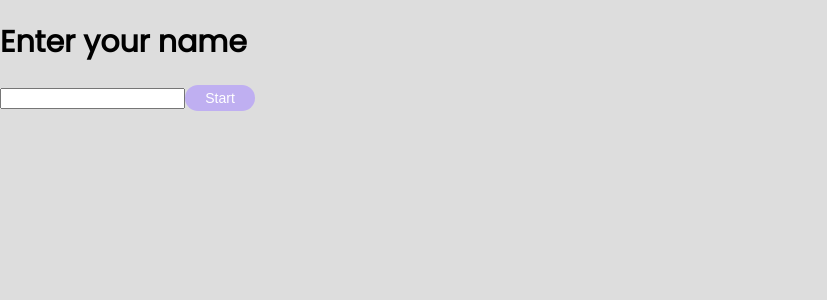
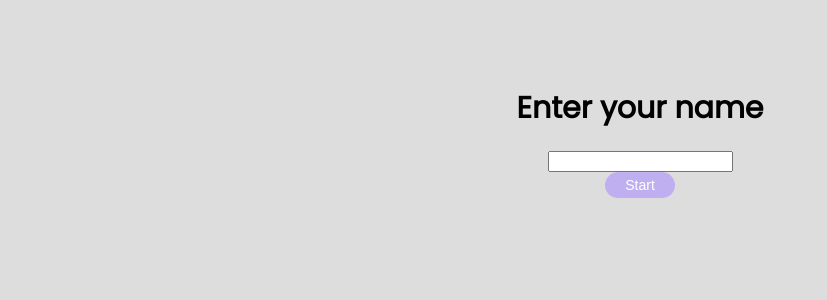
Before and after one commit to tonychantszho/securechat-RSA-, a React (Create React App) app in the folder client/: page / in a window 1280 px wide. Shown: the top 300 px of the page, without its empty margins (0-827 px from the left). Built offline with nearby package versions, Linux system fonts and the light colour scheme.

Commit message:
Cert_modify

```diff
--- a/client/src/App.css
+++ b/client/src/App.css
@@ -1,6 +1,4 @@
 @import url('https://fonts.googleapis.com/css2?family=Poppins&display=swap');
-
-
 
 
 .App {
@@ -19,6 +17,7 @@ body {
   font-family: 'Poppins', sans-serif;
   font-size: 15px;
   background-color: #dddddd;
+  min-height: 100vh;
 }
 
 /* .App-header {
@@ -277,3 +276,11 @@ button:hover {
 .trueFalse {
   color: red;
 }
+
+.certInfo{
+  justify-content: center;
+  align-items: center;
+  display: flex;
+  flex-direction: column;
+  transform: translateY(50%);
+}
--- a/client/src/App.js
+++ b/client/src/App.js
@@ -138,7 +138,7 @@ function App() {
 
   if (checkfName == false) {
     return (
-      <div className="App">
+      <div className="certInfo">
         <h1>Enter your name</h1>
         <input type="text" onChange={(e) => setName(e.target.value)} />
         <button onClick={checkName}>Start</button>
--- a/client/src/CertAuthority.js
+++ b/client/src/CertAuthority.js
@@ -46,10 +46,11 @@ const CertAuthority = (props) => {
 
   }, [props.bigN, props.relativeE]);
   return (
-    <div className="App">
+
+    <div className="certInfo">
       <h1>Certificate Authority</h1>
-      <button onClick={props.genPrimeNumber}>generate</button>
-      <table id="caStyle">
+      <button onClick={props.genPrimeNumber}>Generate</button>
+      <table>
         <tbody>
           <tr>
             <td>p</td>
```
